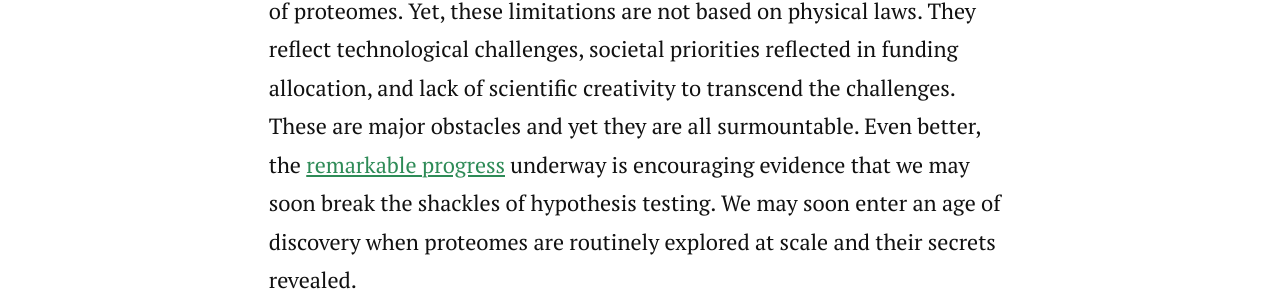
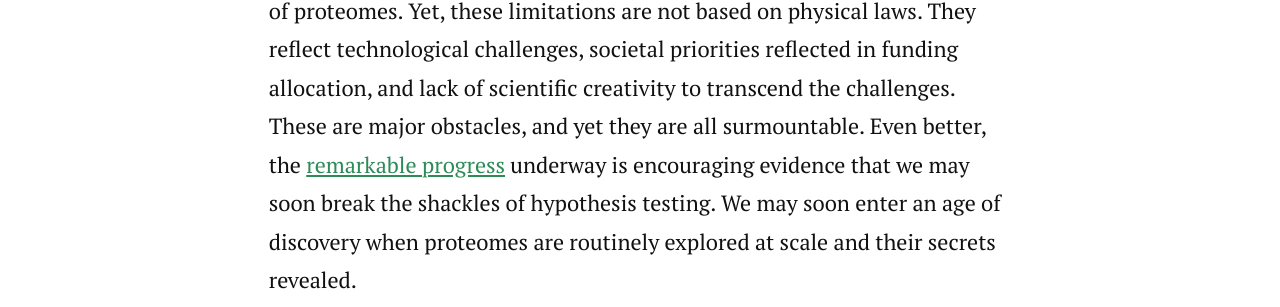
Before and after one commit to nslavov/nikolai, a Jekyll site: the page built from _posts/2024-03-29-Proteome-secrets.md, in a window 1280 px wide. Shown: the part 1527-1834 px from the top of the page. Built offline with Jekyll 4.4.1, drawn with Linux system fonts in a browser that asks for light colours; nearby versions of some CDN libraries; some of the changed text lies outside the part shown.

Commit message:
Update 2024-03-29-Proteome-secrets.md

```diff
--- a/_posts/2024-03-29-Proteome-secrets.md
+++ b/_posts/2024-03-29-Proteome-secrets.md
@@ -15,7 +15,7 @@ The most common methods for studying proteomes are focused on hypothesis testing
 
 <p class="intro"><i>These are sobering limitations.</i></p>
 
-The limitations have hampered hypothesis-free discovery and exploration of proteomes. Yet, these limitations are not based on physical laws. They reflect technological challenges, societal priorities reflected in funding allocation, and lack of scientific creativity to transcend the challenges. These are major obstacles and yet they are all surmountable. Even better, the [remarkable progress](https://blog.slavovlab.net/2023/11/29/proteomics-is-rocketing/) underway is encouraging evidence that we may soon break the shackles of hypothesis testing. We may soon enter an age of discovery when proteomes are routinely explored at scale and their secrets revealed.
+The limitations have hampered hypothesis-free discovery and exploration of proteomes. Yet, these limitations are not based on physical laws. They reflect technological challenges, societal priorities reflected in funding allocation, and lack of scientific creativity to transcend the challenges. These are major obstacles, and yet they are all surmountable. Even better, the [remarkable progress](https://blog.slavovlab.net/2023/11/29/proteomics-is-rocketing/) underway is encouraging evidence that we may soon break the shackles of hypothesis testing. We may soon enter an age of discovery when proteomes are routinely explored at scale and their secrets revealed.
 
 
 <br>
```
